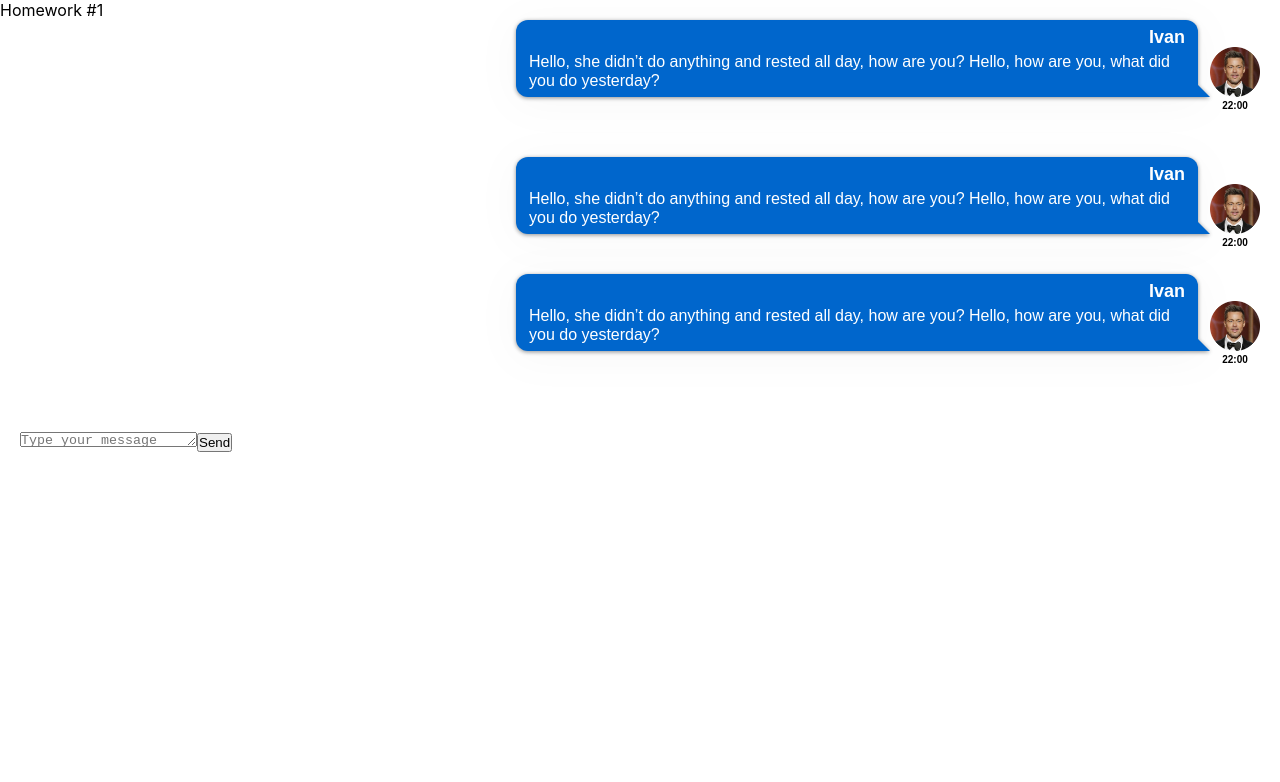
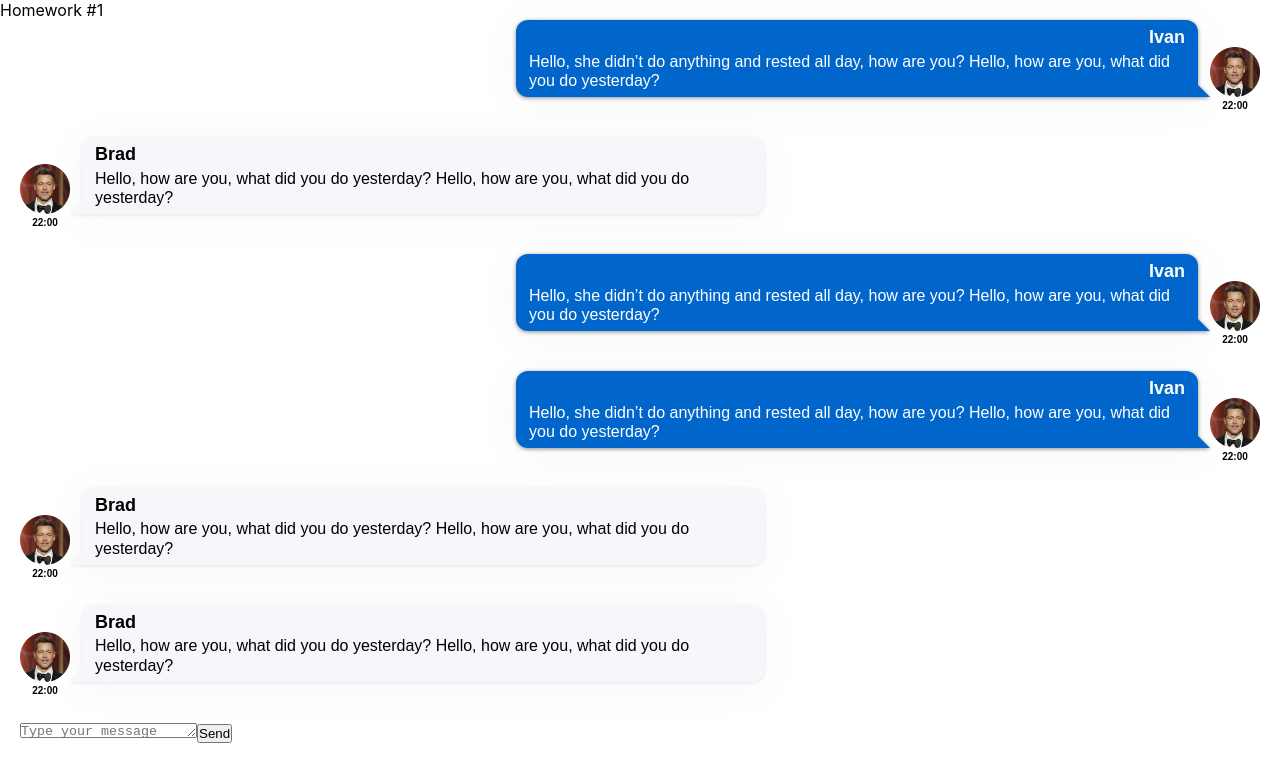
Before and after one commit to apastan/hw-sprint-2, a React (Create React App) app: page / in a window 1280 px wide. Shown: the top 782 px of the page. Built offline with nearby package versions, Linux system fonts and the light colour scheme.

Commit message:
FriendMessage component markup and styling

```diff
--- a/src/s1-main/App.module.css
+++ b/src/s1-main/App.module.css
@@ -5,7 +5,7 @@
 .hw {
     width: 1270px;
     padding: 0 15px;
-    margin : 0 auto;
+    margin: 0 auto;
 }
 
 .hwTitle {
--- a/src/s2-homeworks/hw01/friend-message/FriendMessage.module.css
+++ b/src/s2-homeworks/hw01/friend-message/FriendMessage.module.css
@@ -1,31 +1,67 @@
 .friendMessage {
+    max-width: 60%;
+    width: 100%;
+    margin-bottom: 40px;
 
+    font-family: 'Montserrat', sans-serif;
+    color: #000000;
+    line-height: 1.2;
 }
 
 .friendImageAndText {
-
+    display: flex;
+    align-items: flex-end;
+    gap: 12px;
 }
 
 .friendImageAndText img {
-
+    display: block;
+    height: 50px;
+    width: 50px;
 }
 
 .friendText {
+    flex-grow: 1;
 
+    background-color: #F5F7FB;
+    /*box-shadow: 0px 1px 2px 0px rgba(29, 33, 38, 0.1),0px 5px 20px 0px rgba(29, 33, 38, 0.03);*/
+    filter: drop-shadow(0 1px 2px rgba(29, 33, 38, 0.1)) drop-shadow(0 5px 20px rgba(29, 33, 38, 0.03));
+    border-radius: 12px 12px 12px 0;
+    padding: 7px 13px;
+
+    position: relative;
 }
 
 .friendText:after {
+    position: absolute;
+    content: "";
+    left: -12px;
+    bottom: 0;
 
+    width: 0;
+    height: 0;
+
+    border-left: 12px solid transparent;
+    border-bottom: 12px solid #F5F7FB;
 }
 
 .friendName {
-
+    font-size: 18px;
+    font-weight: 600;
+    margin-bottom: 3px;
 }
 
 .friendMessageText {
-
+    font-size: 16px;
+    font-weight: 400;
 }
 
 .friendTime {
+    text-align: center;
+    color: #000000;
+    font-size: 10px;
+    font-weight: 600;
 
+    position: relative;
+    bottom: -65px;
 }
--- a/src/s2-homeworks/hw01/friend-message/FriendMessage.tsx
+++ b/src/s2-homeworks/hw01/friend-message/FriendMessage.tsx
@@ -1,46 +1,39 @@
 import React from 'react'
-import s from './FriendMessage.module.css'
+import message from '../message/Message.module.css'
+import friend from './FriendMessage.module.css'
+import {MessagePropsType} from "../message/Message";
 
-// создать тип вместо any и отобразить приходящие данные
-const FriendMessage = (props: any) => {
+
+type FriendMessageProps = MessagePropsType
+
+const FriendMessage = (props: FriendMessageProps) => {
     return (
         <div
             id={'hw1-friend-message-' + props.message.id}
-            className={s.friendMessage}
-        >
-            <div className={s.friendImageAndText}>
-                <img
-                    id={'hw1-friend-avatar-' + props.message.id}
-                    // создаёт студент
-
-                    //
-                />
-                <div className={s.friendText}>
+            className={friend.friendMessage}>
+            <div className={friend.friendImageAndText}>
+                <div>
+                    <div
+                        id={'hw1-friend-time-' + props.message.id}
+                        className={friend.friendTime}>
+                        {props.message.message.time}
+                    </div>
+                    <img
+                        id={'hw1-friend-avatar-' + props.message.id}
+                        src={props.message.user.avatar}/>
+                </div>
+                <div className={friend.friendText}>
                     <div
                         id={'hw1-friend-name-' + props.message.id}
-                        className={s.friendName}
-                    >
-                        {/*создаёт студент*/}
-
-                        {/**/}
+                        className={friend.friendName}>
+                        {props.message.user.name}
                     </div>
-                    <pre
+                    <div
                         id={'hw1-friend-text-' + props.message.id}
-                        className={s.friendMessageText}
-                    >
-                        {/*создаёт студент*/}
-
-                        {/**/}
-                    </pre>
+                        className={friend.friendMessageText}>
+                        {props.message.message.text}
+                    </div>
                 </div>
-            </div>
-            <div
-                id={'hw1-friend-time-' + props.message.id}
-                className={s.friendTime}
-            >
-                {/*создаёт студент*/}
-
-                {/**/}
             </div>
         </div>
     )
```
